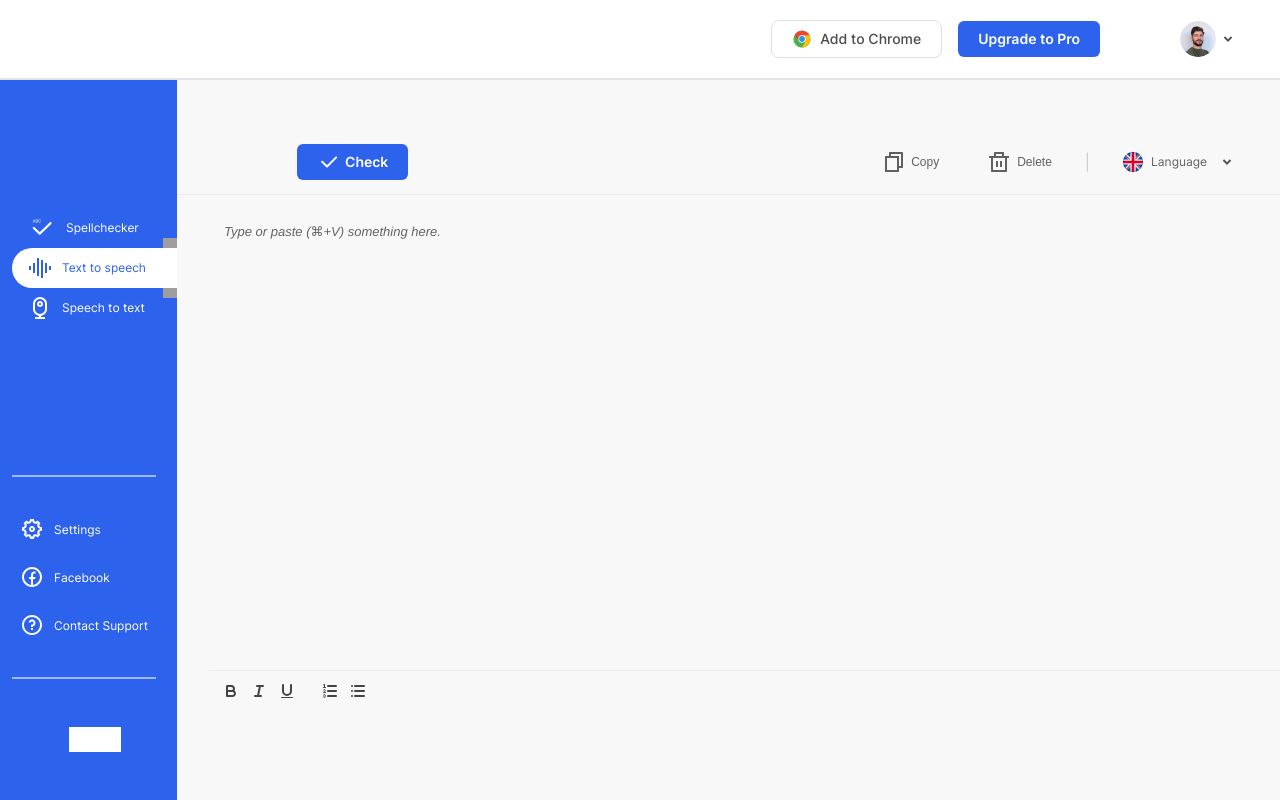
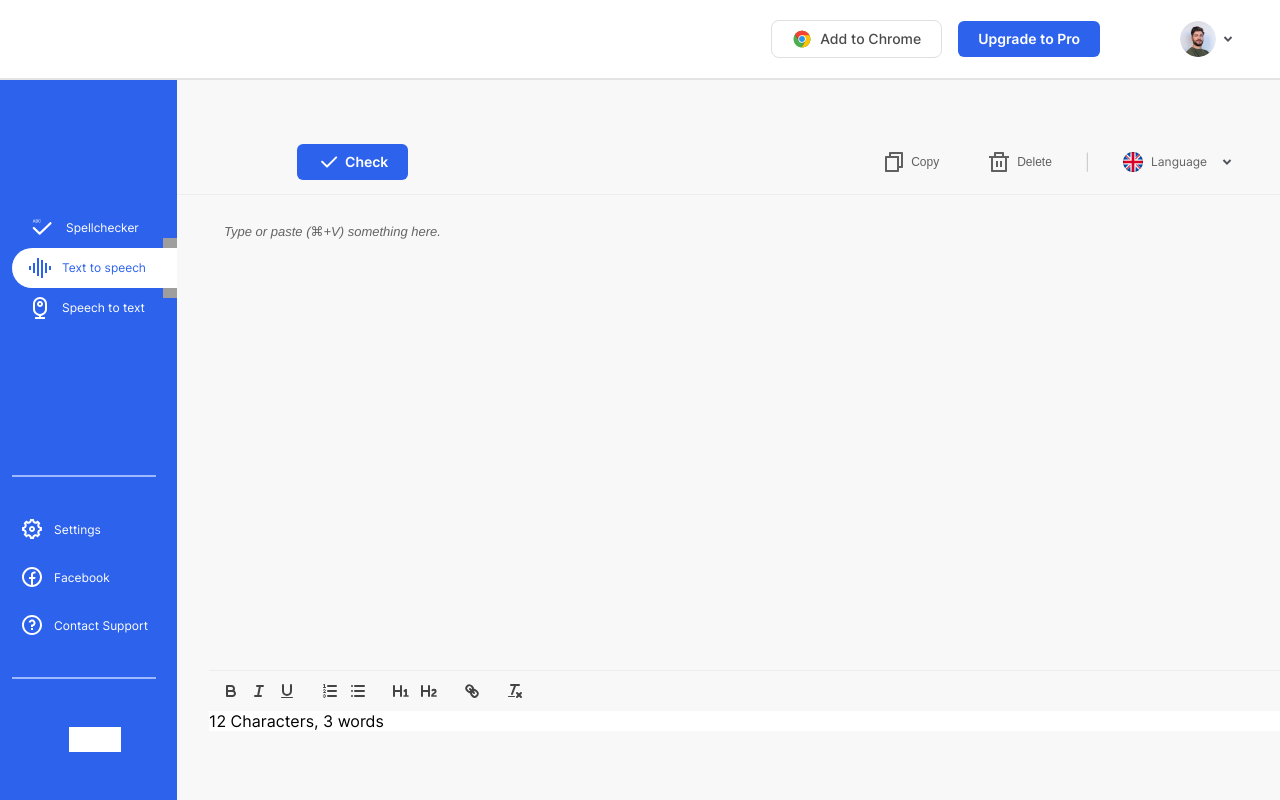
Before and after one commit to David-Koshkadze/spellcheckmate, a React (Vite) app in the folder markup-task/: page / in a window 1280 px wide. Built offline with nearby package versions, Linux system fonts and the light colour scheme; grey boxes are pictures that could not be loaded.

Commit message:
fix quill options

```diff
--- a/markup-task/src/App.css
+++ b/markup-task/src/App.css
@@ -198,3 +198,7 @@ header {
   margin-top: 1rem;
   margin-left: 2rem;
 }
+
+.editor__count__box {
+  background-color: #fff;
+}
--- a/markup-task/src/App.jsx
+++ b/markup-task/src/App.jsx
@@ -12,7 +12,10 @@ import "react-quill/dist/quill.snow.css";
 const modules = {
   toolbar: [
     ["bold", "italic", "underline"],
-    [{ 'list': 'ordered'}, { 'list': 'bullet' }],
+    [{ list: "ordered" }, { list: "bullet" }],
+    [{ header: 1 }, { header: 2 }],
+    ["link"],
+    ["clean"],
   ],
 };
 
@@ -62,6 +65,7 @@ function App() {
             theme="snow"
             placeholder="Type or paste (⌘+V) something here."
           />
+          <div className="editor__count__box">12 Characters, 3 words</div>
         </div>
       </section>
     </>
```
